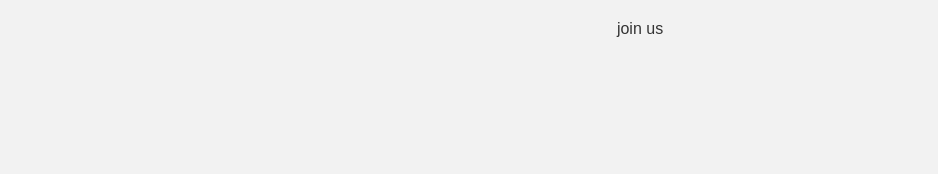
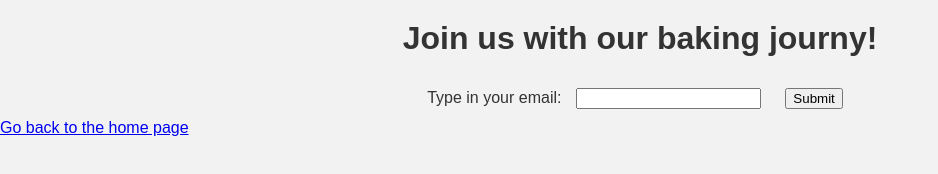
Before and after one commit to RoyadaSaleh/MyWebsite, a plain HTML site: page join.html in a window 1280 px wide. Shown: the whole page, without its empty margins (0-938 px from the left). Drawn offline with Linux system fonts and the light colour scheme.

Commit message:
Added content to the about, hits, and join HTML pages

```diff
--- a/join.html
+++ b/join.html
@@ -1,2 +1,14 @@
-<form action="">join us</form>
-<head><link rel="stylesheet" href="styles.css"></head>
+<!DOCTYPE html>
+<html>
+    <head>
+    <h1>Join us with our baking journy!</h1>
+<link rel="stylesheet" href="styles.css">
+</head>
+<body>
+<form action="">Type in your email:
+<input type="email">
+<input type="submit">
+</form>
+<a href="index.html"> Go back to the home page</a>
+</body>
+</html>
```
Also changed, not shown: index.html (+1 -1 lines).
